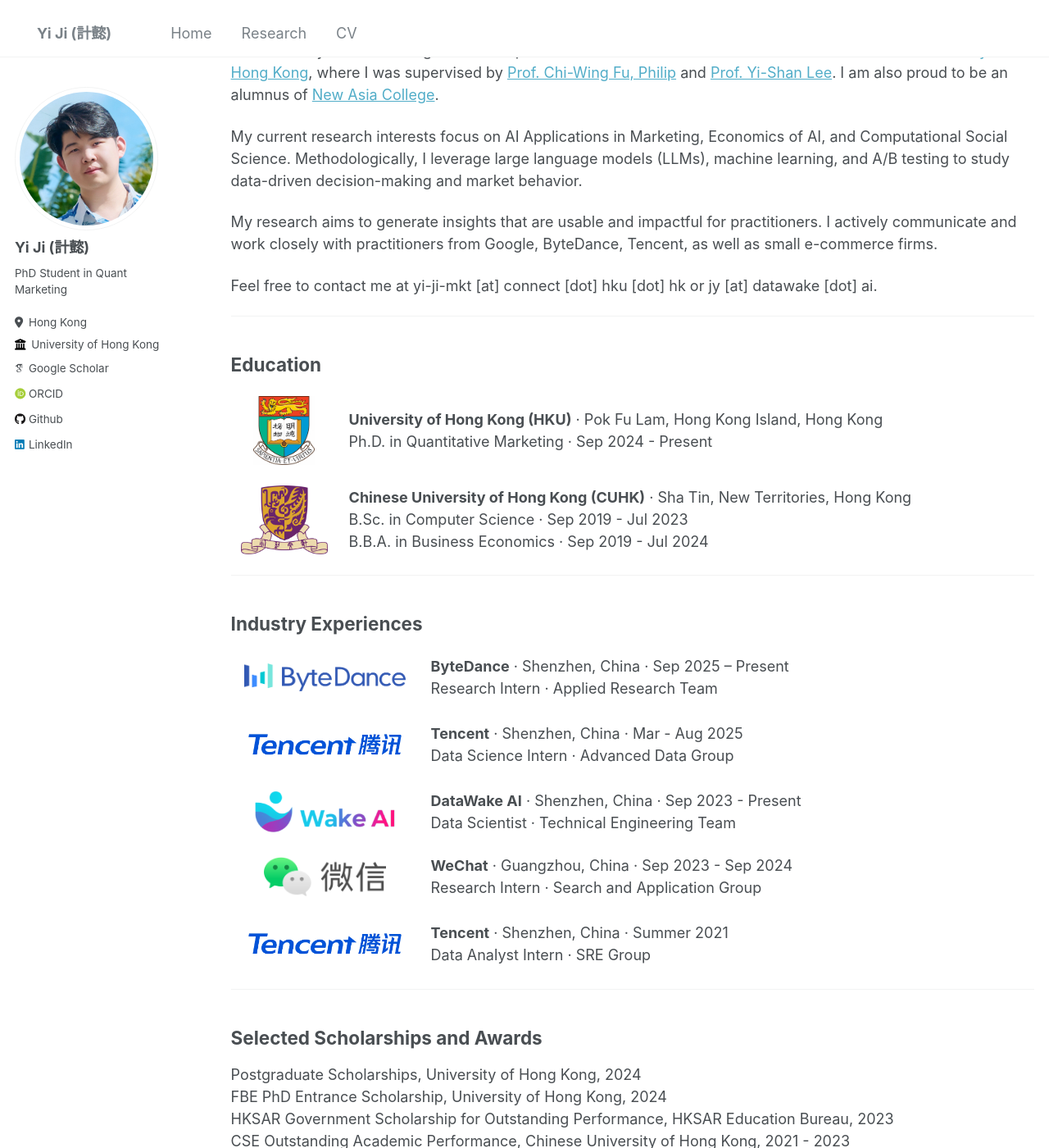
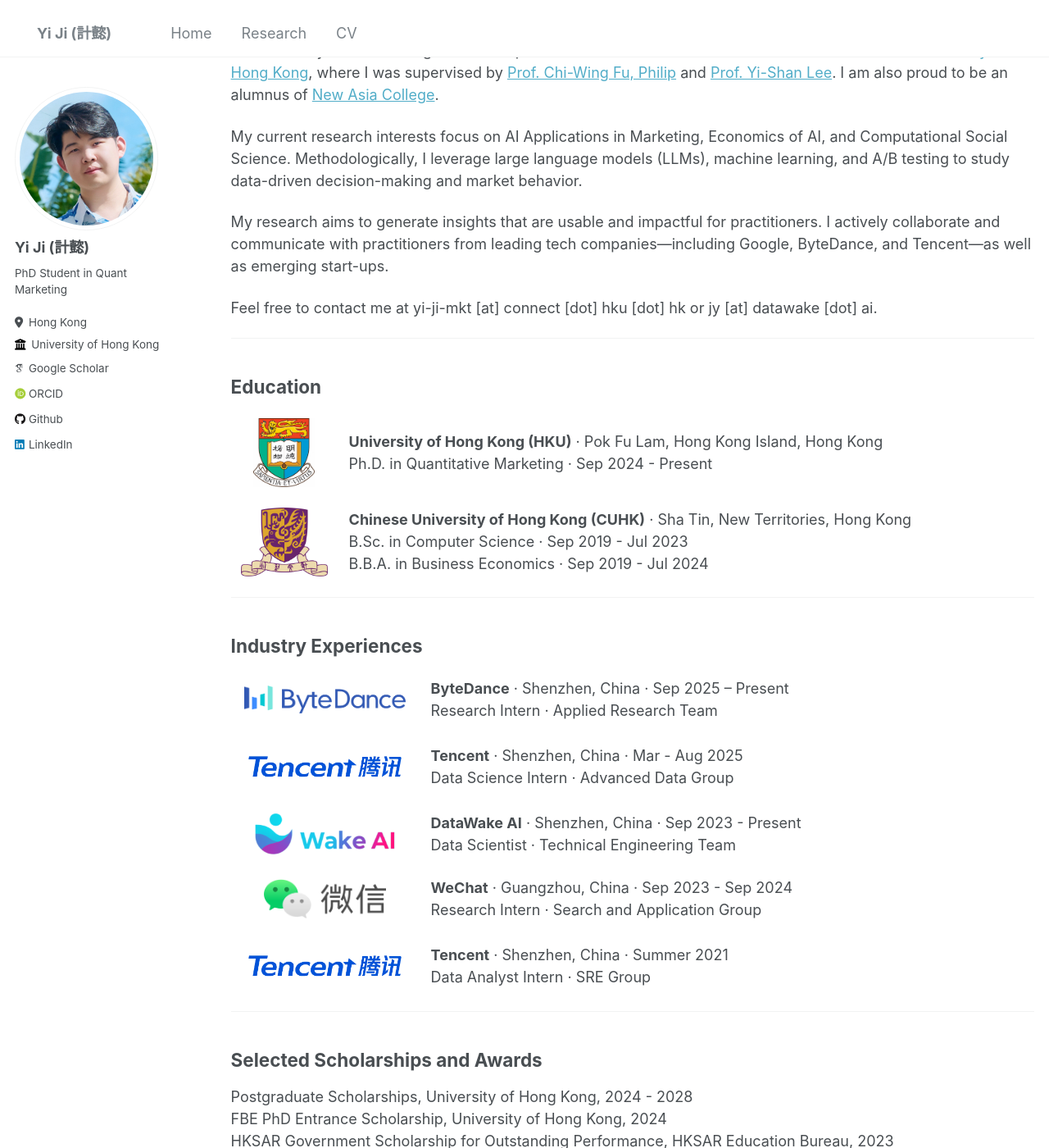
Before and after one commit to jasonyji/jasonyji.github.io, a Jekyll site: the page built from _pages/about.md, in a window 1280 px wide and 1400 px high, scrolled down 225 px. Shown: the whole window at 82% size. Built offline with Jekyll 4.4.1, drawn with Linux system fonts in a browser that asks for light colours; some web fonts are replaced; some of the changed text lies outside the part shown.

Commit message:
Revise collaboration description and scholarship details
Updated wording for clarity and improved collaboration description.

```diff
--- a/_pages/about.md
+++ b/_pages/about.md
@@ -17,7 +17,7 @@ I am also proud to be an alumnus of <a href="https://www.na.cuhk.edu.hk/" target
 My current research interests focus on AI Applications in Marketing, Economics of AI, and Computational Social Science.
 Methodologically, I leverage large language models (LLMs), machine learning, and A/B testing to study data-driven decision-making and market behavior.
 
-My research aims to generate insights that are usable and impactful for practitioners. I actively communicate and work closely with practitioners from Google, ByteDance, Tencent, as well as small e-commerce firms.
+My research aims to generate insights that are usable and impactful for practitioners. I actively collaborate and communicate with practitioners from leading tech companies—including Google, ByteDance, and Tencent—as well as emerging start-ups.
 
 Feel free to contact me at yi-ji-mkt [at] connect [dot] hku [dot] hk or jy [at] datawake [dot] ai.
 
@@ -100,8 +100,8 @@ Feel free to contact me at yi-ji-mkt [at] connect [dot] hku [dot] hk or jy [at]
 
 ---
 ## Selected Scholarships and Awards
-Postgraduate Scholarships, University of Hong Kong, 2024 \
+Postgraduate Scholarships, University of Hong Kong, 2024 - 2028 \
 FBE PhD Entrance Scholarship, University of Hong Kong, 2024 \
 HKSAR Government Scholarship for Outstanding Performance, HKSAR Education Bureau, 2023 \
-CSE Outstanding Academic Performance, Chinese University of Hong Kong, 2021 - 2023 \
+Outstanding Academic Performance, Chinese University of Hong Kong, 2021 - 2023 \
 Dean’s Honours List, Chinese University of Hong Kong, 2019 - 2023
```
